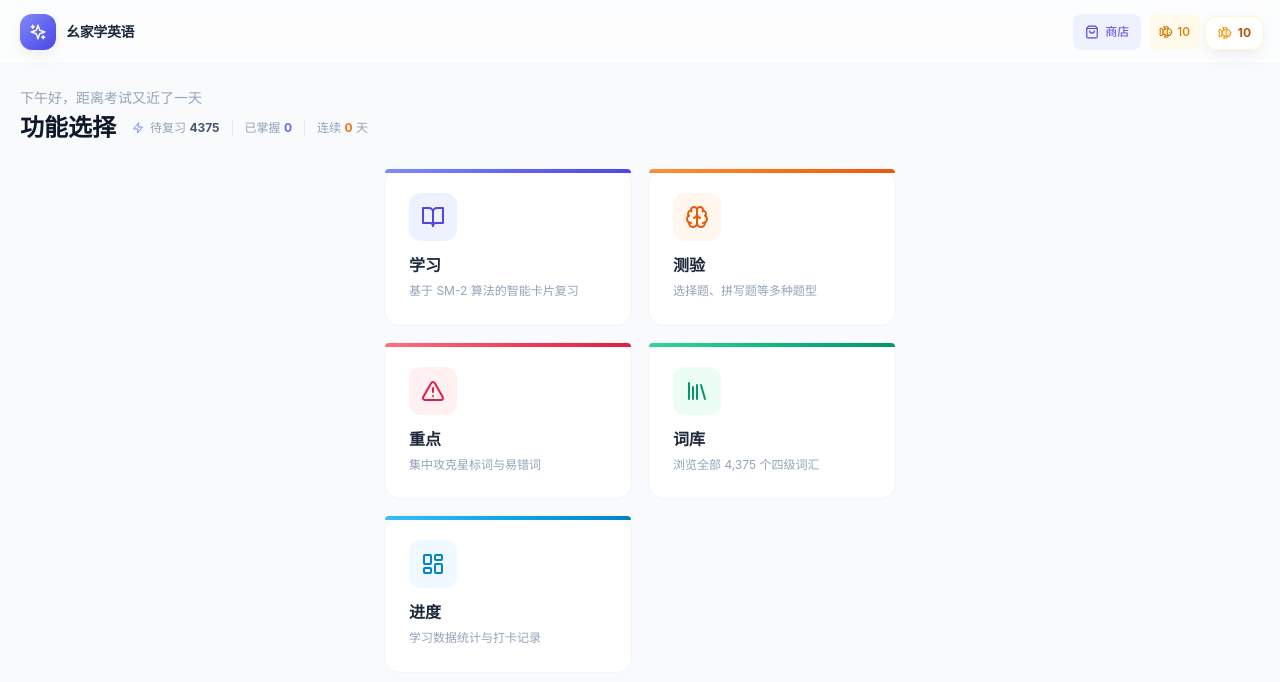
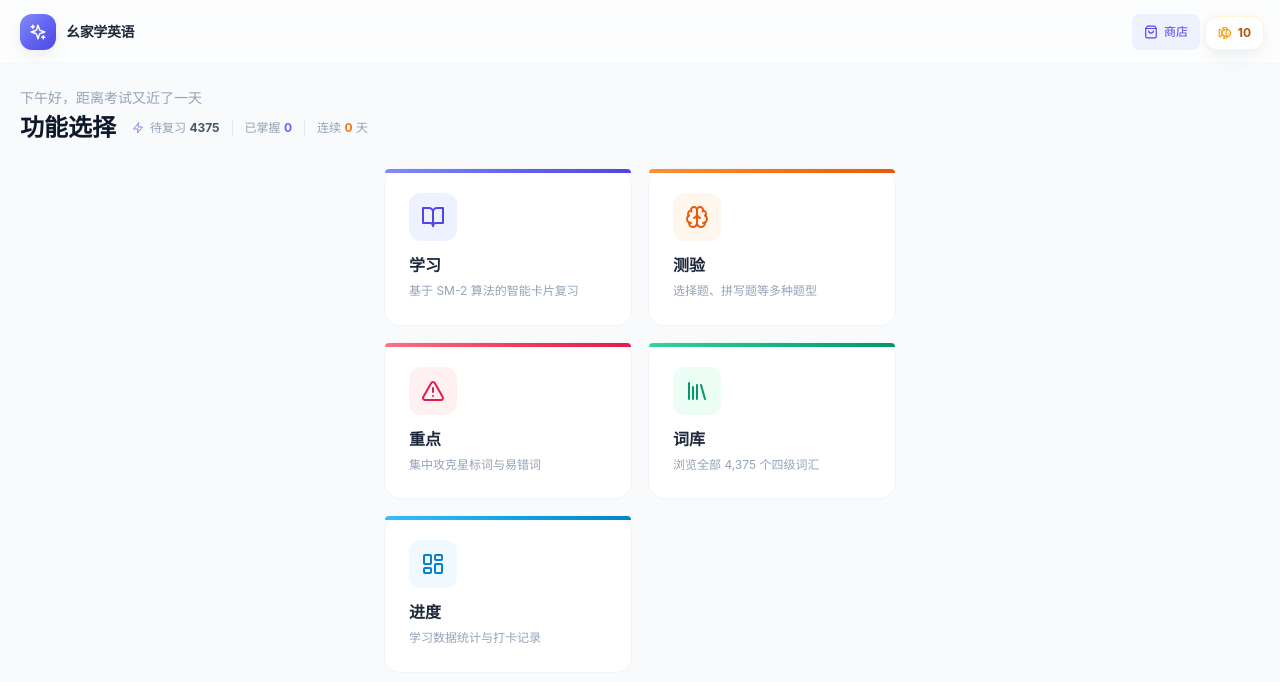
Before and after one commit to moyudahu2/symmetrical-succotash, a React (Vite) app: page /symmetrical-succotash/study in a window 1280 px wide. Shown: the top 682 px of the page. Built offline with nearby package versions, Linux system fonts and the light colour scheme.

Commit message:
fix: remove duplicate fish count from HubPage, FishBalance is single display

```diff
--- a/src/components/HubPage.jsx
+++ b/src/components/HubPage.jsx
@@ -3,12 +3,11 @@ import { useNavigate } from 'react-router-dom'
 import { motion } from 'framer-motion'
 import {
   BookOpen, Brain, AlertTriangle, Library, LayoutDashboard,
-  Sparkles, ArrowRight, Zap, ShoppingBag, Fish
+  Sparkles, ArrowRight, Zap, ShoppingBag
 } from 'lucide-react'
 import wordsData from '../data/words'
 import { calculateStreak, getMasteredCount, getFocusWordCount, getDueWords, loadAllProgress } from '../utils/srs'
 import { playHubEnter } from '../utils/audio'
-import { useFish } from '../utils/FishContext'
 
 const MODULES = [
   {
@@ -68,7 +67,6 @@ const cardVar = {
 
 export default function HubPage() {
   const navigate = useNavigate()
-  const { count } = useFish()
   const [mastered, setMastered] = useState(0)
   const [streak, setStreak] = useState(0)
   const [stats, setStats] = useState({ focusCount: 0, dueCount: 0 })
@@ -115,10 +113,6 @@ export default function HubPage() {
             <ShoppingBag className="w-3.5 h-3.5" />
             <span>商店</span>
           </button>
-          <div className="flex items-center gap-1 px-2.5 py-1.5 rounded-lg bg-amber-50 text-amber-600 text-xs font-medium min-h-[36px]">
-            <Fish className="w-3.5 h-3.5" />
-            <span>{count}</span>
-          </div>
           <button
             onClick={() => navigate('/')}
             className="text-xs text-surface-400 hover:text-surface-600 px-3.5 py-2 min-h-[36px] rounded-lg hover:bg-surface-100/60 transition-all duration-200"
```
